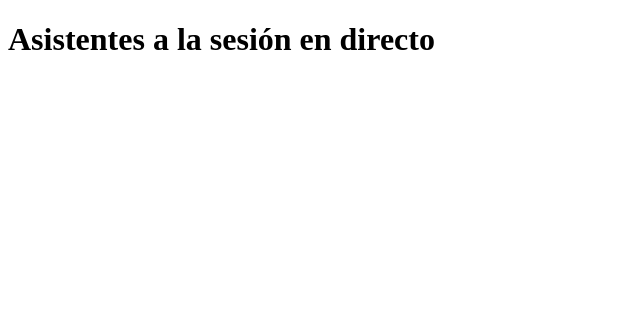
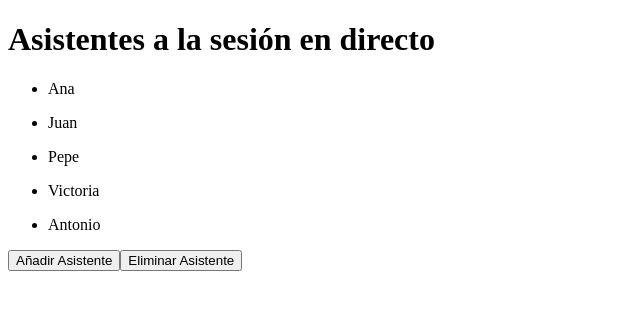
Before and after one commit to jotajotaramos/assistants-counter-vuex, a Vue app: page / in a window 1280 px wide. Shown: the top 310 px of the page, without its empty margins (0-640 px from the left). Built offline with nearby package versions, Linux system fonts and the light colour scheme.

Commit message:
Creating the assistants list component

```diff
--- a/src/App.vue
+++ b/src/App.vue
@@ -1,16 +1,19 @@
 <template>
   <div id="app">
     <AssistantsTitle/>
+    <AssistantsList/>
   </div>
 </template>
 
 <script>
 import AssistantsTitle from './components/AssistantsTitle.vue'
+import AssistantsList from './components/AssistantsList.vue'
 
 export default {
   name: 'App',
   components: {
-    AssistantsTitle
+    AssistantsTitle,
+    AssistantsList
   }
 }
 </script>
--- /dev/null
+++ b/src/components/AssistantsList.vue
@@ -0,0 +1,34 @@
+<template>
+
+    <div>
+        <ul v-for="person in peopleList" :key="person">
+            <li>{{person}}</li>
+        </ul>
+        <div>
+            <button @click="addAssistant()">Añadir Asistente</button>
+            <button @click="deleteAssistant()">Eliminar Asistente</button>
+        </div>
+    </div>
+
+</template>
+
+<script>
+export default {
+
+    data: function (){
+        return{
+            peopleList:['Ana', 'Juan', 'Pepe', 'Victoria', 'Antonio'],
+        }
+    },
+    methods: {
+        addAssistant: function(){
+            var randomNumber = Math.floor(Math.random() * 10001);
+            this.peopleList.push(`Asistente${randomNumber}`);
+        },
+        deleteAssistant: function(){
+            this.peopleList.splice(0,1);
+        }
+    }
+
+}
+</script>
```
